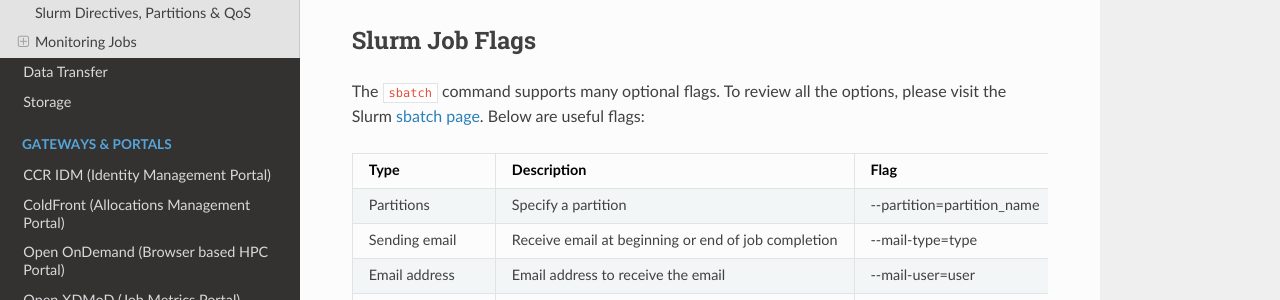
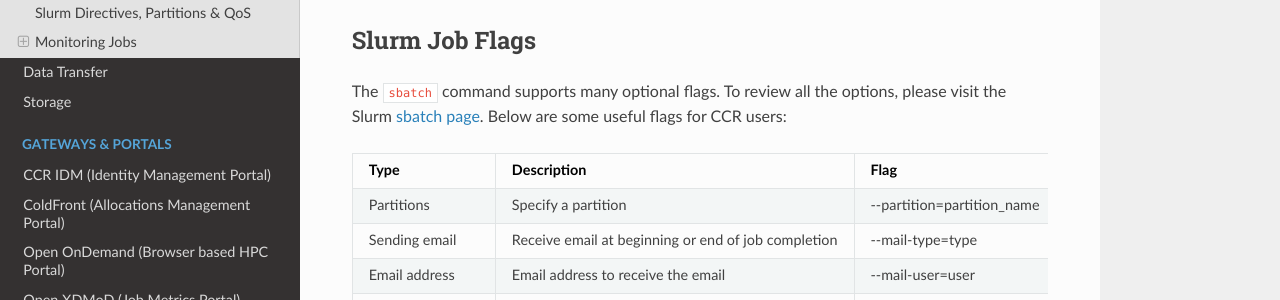
Before and after one commit to ubccr/ccrdocs, an MkDocs documentation site: the page built from pages/hpc/jobs.md, in a window 1280 px wide and 900 px high, scrolled down 4469 px. Shown: the part 151-451 px from the top of the window. Built offline with MkDocs 1.6.1, drawn with Linux system fonts in a browser that asks for light colours; nearby versions of some CDN libraries.

Commit message:
Update pages/hpc/jobs.md
"some"what agree with this update

Co-authored-by: Dori Sajdak <djm29@buffalo.edu>

```diff
--- a/pages/hpc/jobs.md
+++ b/pages/hpc/jobs.md
@@ -204,7 +204,7 @@ For additional Slurm commands, [visit the Slurm command manual](https://slurm.sc
 
 ## Slurm <sbatch> Job Flags
 
-The `sbatch` command supports many optional flags. To review all the options, please visit the Slurm [sbatch page](http://slurm.schedmd.com/sbatch.html). Below are useful flags:
+The `sbatch` command supports many optional flags. To review all the options, please visit the Slurm [sbatch page](http://slurm.schedmd.com/sbatch.html). Below are some useful flags for CCR users:
 
 | Type                   | Description                                         | Flag                       |
 | :--------------------- | :-------------------------------------------------- | :------------------------- |
```
